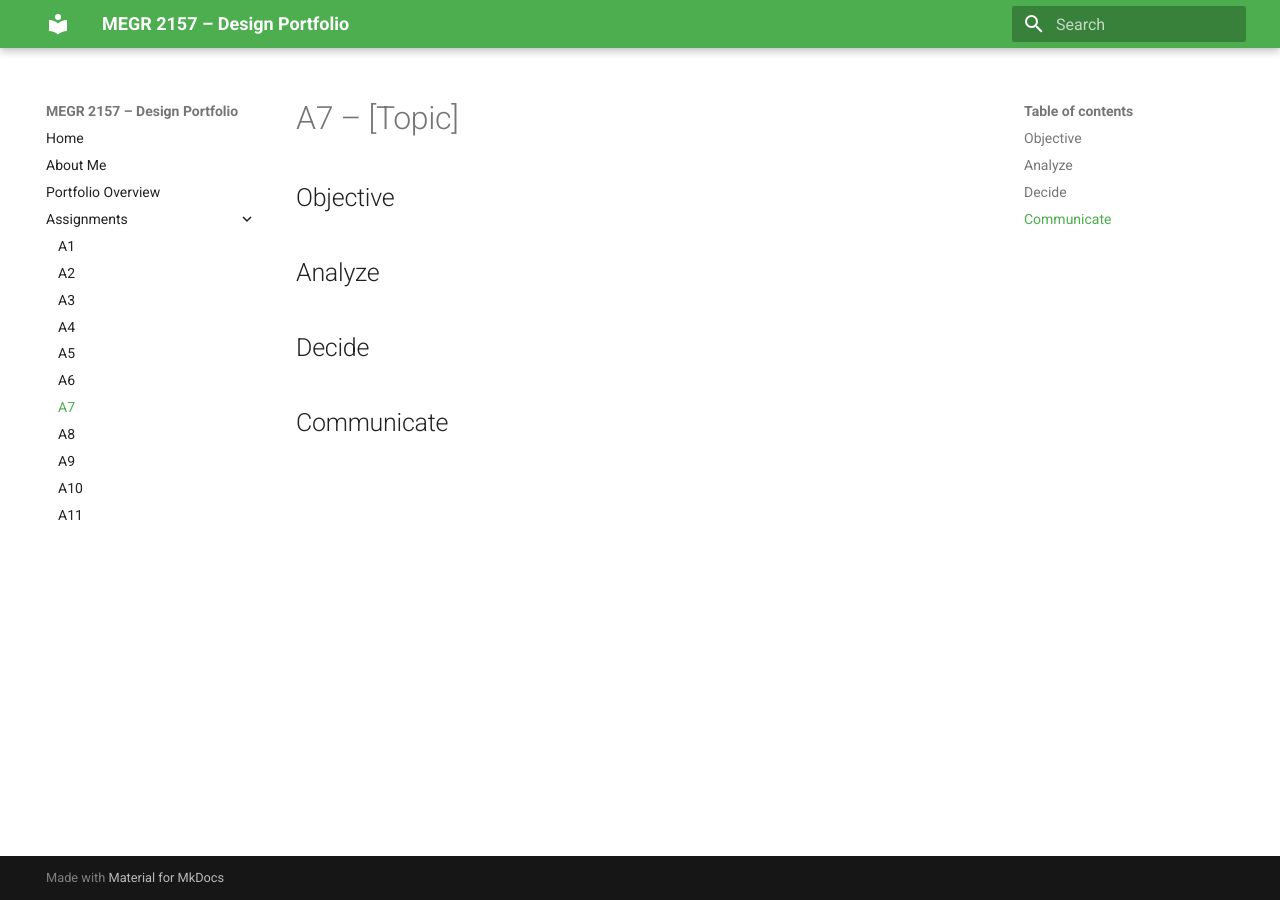
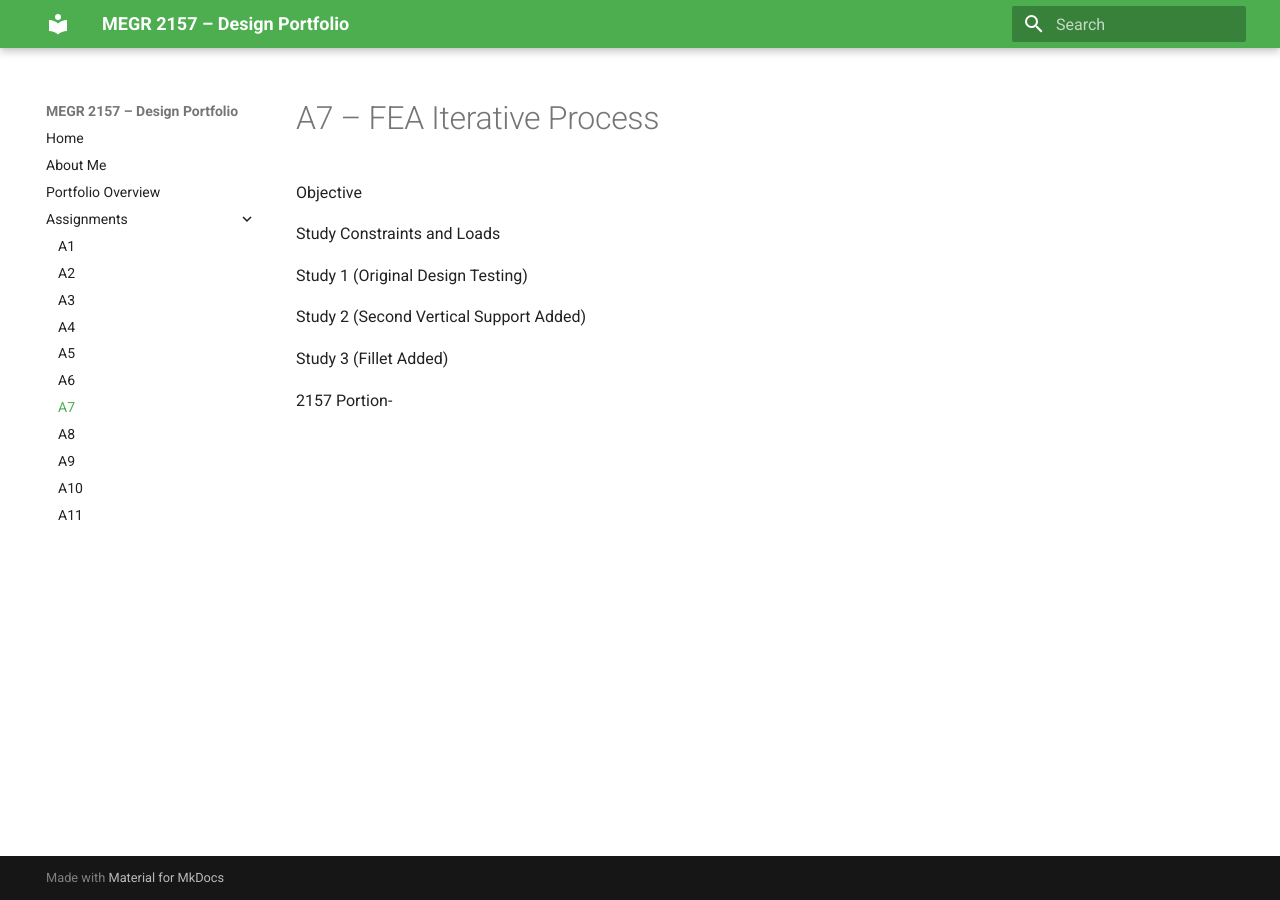
Before and after one commit to Taylor-Rockefeller-Portfolio/megr2157-portfolio, an MkDocs documentation site: the page built from docs/assignments/A07/index.md, in a window 1280 px wide. Built offline with MkDocs 1.6.1 and Material for MkDocs 9.7.7, drawn with Linux system fonts in a browser that asks for light colours.

Commit message:
Update index.md

```diff
--- a/docs/assignments/A07/index.md
+++ b/docs/assignments/A07/index.md
@@ -1,12 +1,13 @@
-# A7 – [Topic]
+# A7 – FEA Iterative Process
 
-## Objective
+Objective
 
+Study Constraints and Loads
 
-## Analyze
+Study 1 (Original Design Testing)
 
+Study 2 (Second Vertical Support Added)
 
-## Decide
+Study 3 (Fillet Added)
 
-
-## Communicate
+2157 Portion-
```
